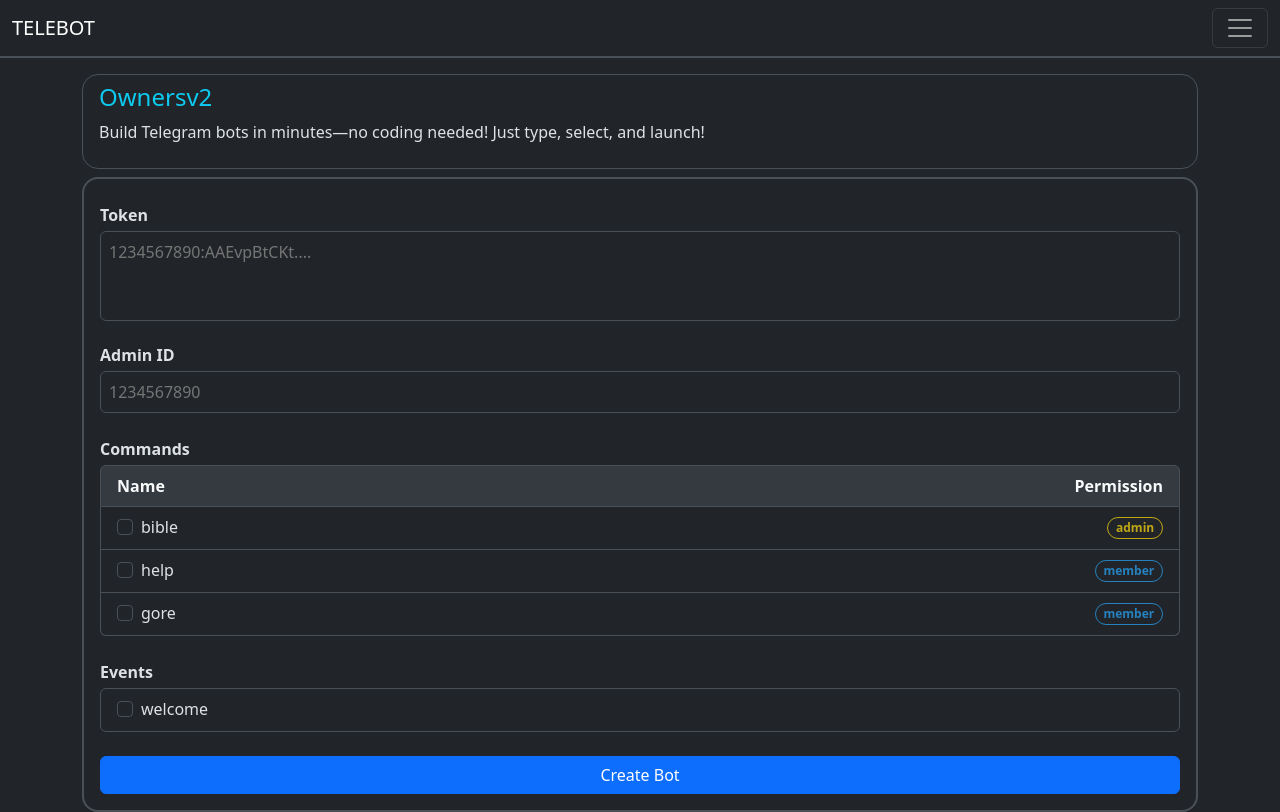
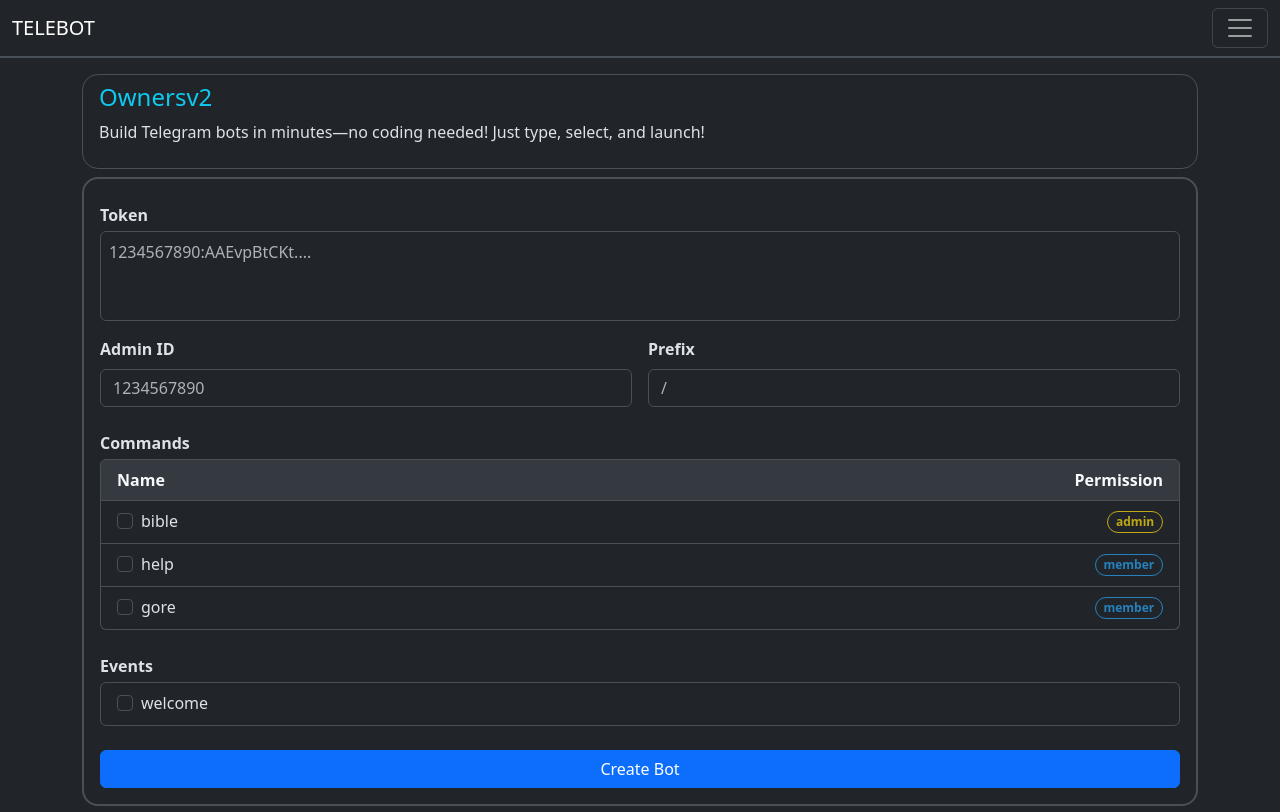
Before and after one commit to christhenoob13/telebot, a Flask app: page / in a window 1280 px wide. Run offline with Flask 3, Linux system fonts and the light colour scheme; some libraries are stand-ins or nearby versions.

Commit message:
Hola Dora

```diff
--- a/teleapp/static/js/create.js
+++ b/teleapp/static/js/create.js
@@ -1,18 +1,23 @@
-function Alert(className, message){
+function Alert(status, message){
   const div = document.getElementById('respo-message');
-  div.className = className;
-  div.innerHTML = message
+  div.className = className === 'error' ?
+    `alert alert-danger alert-dismissible` :
+    `alert alert-success alert-dismissible`;
+  div.innerHTML = `<button type="button" class="btn-close" data-bs-dismiss="alert"></button>${message}`
 }
 
 async const create_bot = () => {
   const token = document.getElementById('token');
   const botadmin = document.getElementById('botadmin');
+  const prefix = document.getElementById('prefix');
   const commands = [...document.querySelectorAll('.commands')]
     .filter(cmd => cmd.checked)
     .map(cmd => cmd.value);
   const events = [...document.querySelectorAll('.events')]
     .filter(ev => ev.checked)
     .map((ev) => ev.value);
+
+  if (!token.value) return Alert("error", "Invalid bot token value");
 
   try{
     const response = await fetch(`/api/create-bot`, {
@@ -28,12 +33,12 @@
         events: events
       })
     })
-    if (!response.ok) {
-      throw new Error(`HTTP error! status: ${response.status}`);
+    const res = await response.json();
+    if (res?.error){
+      Alert("error", `<b>ERROR: </b>${res.error}`)
+    }else{
+      Alert("success", `<b>NAME: </b>${res.name}<br> <b>ID: </b>${res.id}`)
     }
-    const res = await response.json();
-    if (res) // ituloy
-    Alert("alert alert-success", `<b>NAME: </b>${res.name}<br> <b>ID: </b>${res.id}`)
   }catch(err){
     console.log("ERROR: ", err)
   }
--- a/teleapp/templates/base.html
+++ b/teleapp/templates/base.html
@@ -8,16 +8,6 @@
     <link href="https://cdn.jsdelivr.net/npm/bootstrap@5.3.3/dist/css/bootstrap.min.css" rel="stylesheet">
     <script src="https://cdn.jsdelivr.net/npm/bootstrap@5.3.3/dist/js/bootstrap.bundle.min.js"></script>
     <script src="https://kit.fontawesome.com/c733a03b53.js" crossorigin="anonymous"></script>
-    <style>
-      :root{
-        --p1: #081f5c;
-        --p2: #334eac;
-        --p3: #7096d1;
-        --p4: #d0e3ff;
-        --p5: #e7f1ff;
-        --p6: #f9fcff;
-      }
-    </style>
   </head>
   <body>
     {% block content %}{% endblock %}
--- a/teleapp/templates/component/form.html
+++ b/teleapp/templates/component/form.html
@@ -2,13 +2,20 @@
 
   <div class="my-3">
     <label for="token"><b>Token</b></label>
-    <textarea id="token" placeholder="1234567890:AAEvpBtCKt...." class="w-100 p-2 mt-1 rounded-2 border bg-dark focus-ring" rows="3" style="resize: none"></textarea>
+    <textarea id="token" placeholder="1234567890:AAEvpBtCKt...." class="form-control w-100 p-2 mt-1" rows="3" style="resize: none"></textarea>
   </div>
 
-  <div class="mb-4">
-    <label for="admin"><b>Admin ID</b></label>
-    <input type="number" id="admin" placeholder="1234567890" class="w-100 p-2 mt-1 rounded-2 border focus-ring bg-dark">
+  <div class="mb-4 d-flex gap-3">
+    <div class="flex-fill">
+      <label for="admin" class="form-label"><b>Admin ID</b></label>
+      <input type="number" id="admin" placeholder="1234567890" class="form-control">
+    </div>
+    <div class="flex-fill">
+      <label for="prefix" class="form-label"><b>Prefix</b></label>
+      <input type="text" id="prefix" placeholder="/" class="form-control">
+    </div>
   </div>
+
 
   <div class="mb-3">
     <b>Commands</b>
--- a/teleapp/templates/component/header.html
+++ b/teleapp/templates/component/header.html
@@ -1,4 +1,4 @@
-<nav class="navbar navbar-dark bg-dark border-2 border-bottom">
+<nav class="navbar border-2 border-bottom">
   <div class="container-fluid">
     <a class="navbar-brand" href="#">TELEBOT</a>
     <button class="navbar-toggler" type="button" data-bs-toggle="collapse" data-bs-target="#mynavbar">
@@ -20,7 +20,7 @@
         </li>
       </ul>
       {% if not bot_access %}
-      <p class="h6 border-top pt-2" style="color: var(--p4)">Bot Control</p>
+      <p class="h6 border-top pt-2"><b>Bot Control</b></p>
       <div class="list-group">
         <a class="list-group-item list-group-item-action" href="#">Chats</a>
         <a class="list-group-item list-group-item-action" href="#">Change profile</a>
```
